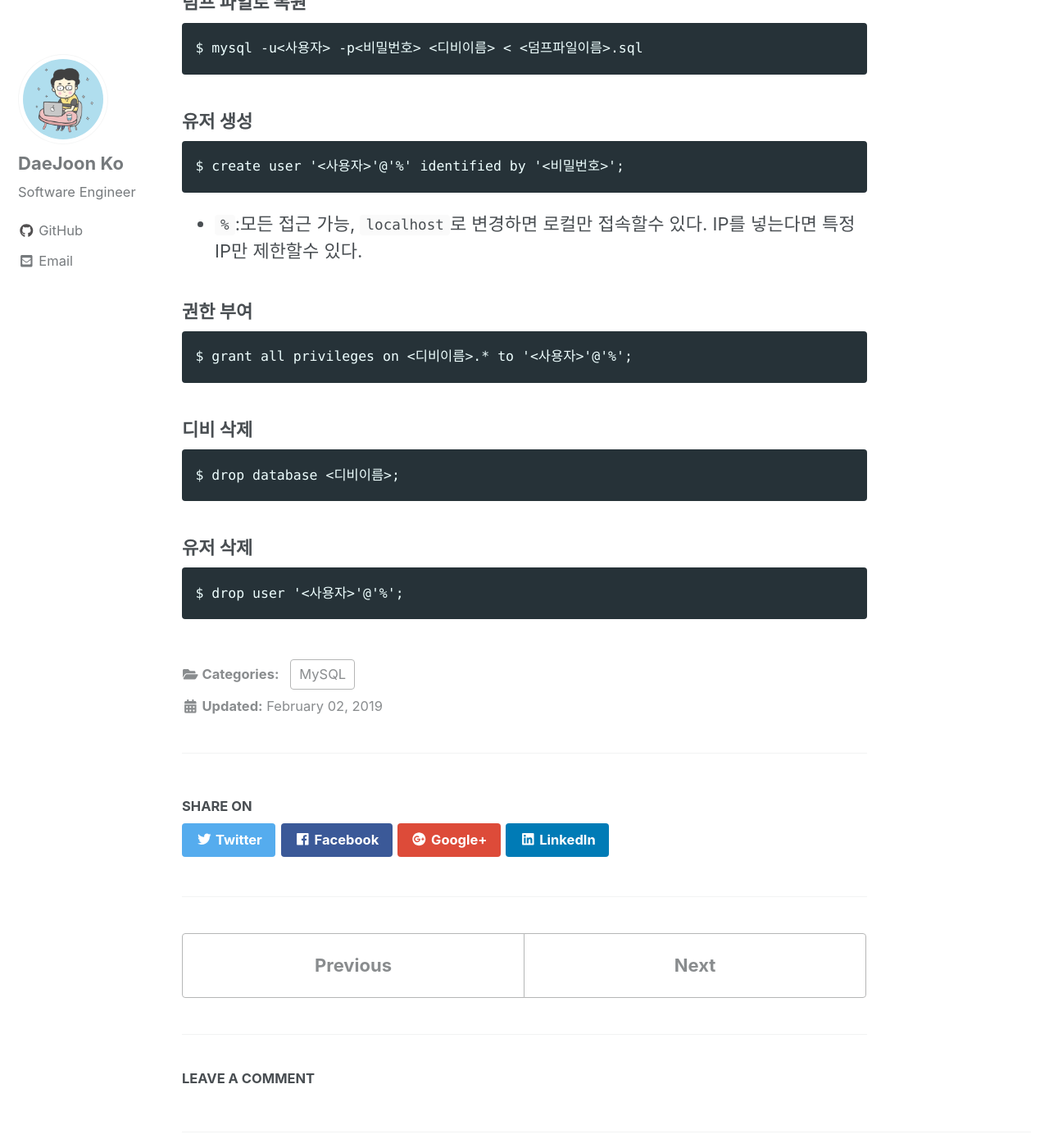
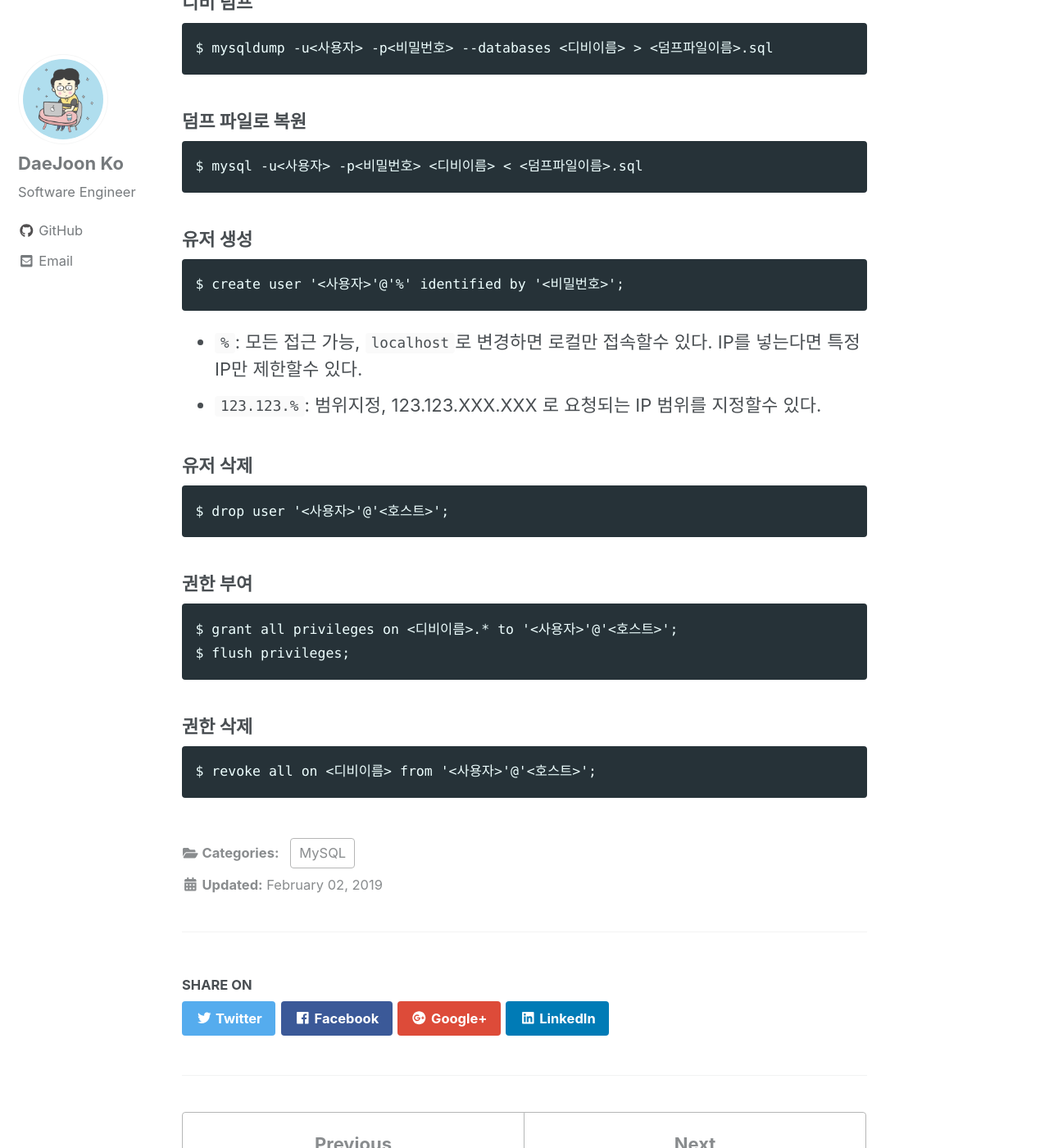
Before and after one commit to daejoon/daejoon.github.io, a Jekyll site: the page built from _posts/2019-02-02-MySql-자주사용하는-명령어.md, in a window 1280 px wide and 1400 px high, scrolled down 826 px. Shown: the whole window at 82% size. Built offline with Jekyll 4.4.1, drawn with Linux system fonts in a browser that asks for light colours; cached includes are drawn as plain includes; nearby versions of some CDN libraries; comment, search, counter and statistics services are not loaded; some of the changed text lies outside the part shown.

Commit message:
Update 2019-02-MySQL-자주사용하는-명령어

````diff
--- a/_posts/2019-02-02-MySql-자주사용하는-명령어.md
+++ b/_posts/2019-02-02-MySql-자주사용하는-명령어.md
@@ -17,6 +17,11 @@ $ create databaes <디비이름>;
 $ show databases;
 ```
 
+### 디비 삭제
+```
+$ drop database <디비이름>;
+```
+
 ### 디비 덤프
 ```
 $ mysqldump -u<사용자> -p<비밀번호> --databases <디비이름> > <덤프파일이름>.sql
@@ -31,19 +36,21 @@ $ mysql -u<사용자> -p<비밀번호> <디비이름> < <덤프파일이름>.sql
 ```
 $ create user '<사용자>'@'%' identified by '<비밀번호>';
 ```
-- `%`:모든 접근 가능, `localhost`로 변경하면 로컬만 접속할수 있다. IP를 넣는다면 특정 IP만 제한할수 있다.
+- `%`: 모든 접근 가능, `localhost`로 변경하면 로컬만 접속할수 있다. IP를 넣는다면 특정 IP만 제한할수 있다.
+- `123.123.%`: 범위지정, 123.123.XXX.XXX 로 요청되는 IP 범위를 지정할수 있다.
+
+### 유저 삭제
+```
+$ drop user '<사용자>'@'<호스트>';
+```
 
 ### 권한 부여
 ```
-$ grant all privileges on <디비이름>.* to '<사용자>'@'%';
+$ grant all privileges on <디비이름>.* to '<사용자>'@'<호스트>';
+$ flush privileges;
 ```
 
-### 디비 삭제
+### 권한 삭제
 ```
-$ drop database <디비이름>;
+$ revoke all on <디비이름> from '<사용자>'@'<호스트>';
 ```
-
-### 유저 삭제
-```
-$ drop user '<사용자>'@'%';
-```
````
